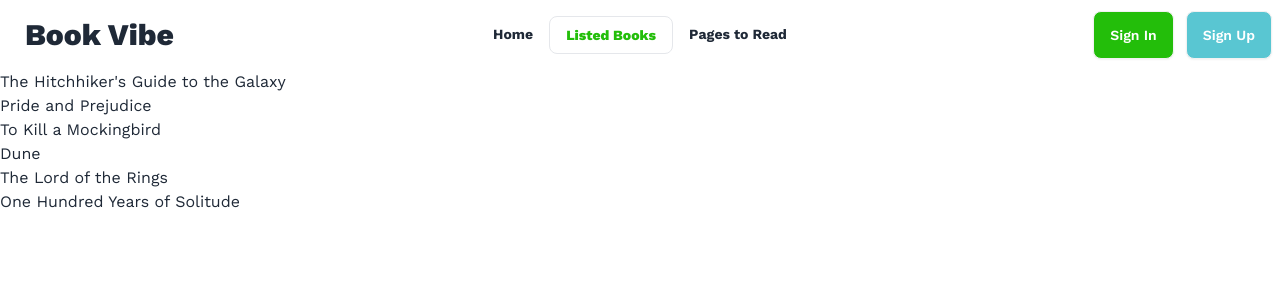
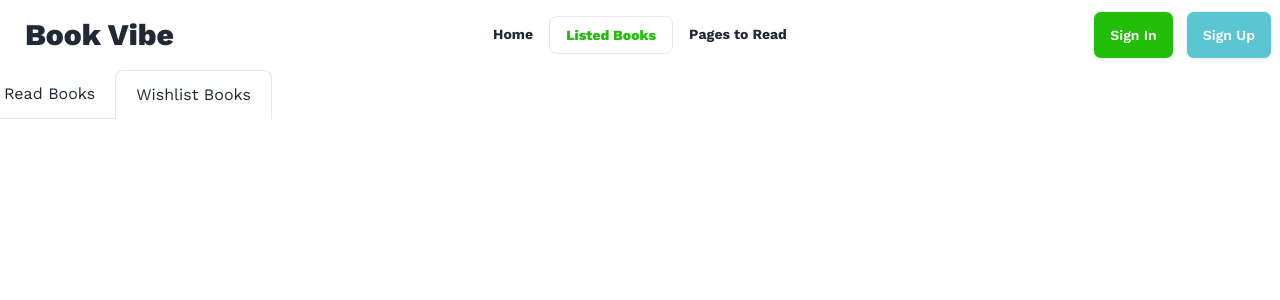
Before and after one commit to AdnaNation/book-vibe-a8, a React (Vite) app: page /listed in a window 1280 px wide. Shown: the top 300 px of the page. Built offline with nearby package versions, Linux system fonts and the light colour scheme.

Commit message:
tab added on listed book page

```diff
--- a/src/components/Banner/Banner.jsx
+++ b/src/components/Banner/Banner.jsx
@@ -8,7 +8,10 @@ const Banner = () => {
   return (
     <div className="hero min-h-96 bg-base-200 md:p-16 rounded-lg mt-5">
       <div className="hero-content flex-col lg:flex-row-reverse">
-        <img className="h-60 md:h-80" src="src/assets/banner-book.png" />
+        <img
+          className="h-60 md:h-80"
+          src={"https://i.ibb.co/gF6CJQK/banner-book.png"}
+        />
         <div className="max-w-lg text-center md:text-left space-y-5">
           <h1 className="text-3xl md:text-5xl font-bold">
             Books to freshen up your bookshelf
--- a/src/components/BookDetails/BookDetails.jsx
+++ b/src/components/BookDetails/BookDetails.jsx
@@ -1,25 +1,17 @@
-import { useState } from "react";
-import { useLoaderData, useParams } from "react-router-dom";
-import { ToastContainer, toast } from "react-toastify";
+import { Link, useLoaderData, useParams } from "react-router-dom";
+import { ToastContainer } from "react-toastify";
 import "react-toastify/dist/ReactToastify.css";
 import { saveReadBook } from "../../utility/localstorage";
 
 const BookDetails = () => {
   const books = useLoaderData();
   const { bookId } = useParams();
-  const [btnClick, setBtnClick] = useState(0);
 
   const idInt = parseInt(bookId);
   const book = books.find((book) => book.bookId === idInt);
 
   const handleRead = () => {
     saveReadBook(idInt);
-    setBtnClick(1);
-    if (btnClick > 0) {
-      toast("The book is already listed");
-    } else {
-      toast("You have read the book");
-    }
   };
 
   return (
@@ -92,7 +84,14 @@ const BookDetails = () => {
             >
               Read
             </button>
-            <button className="btn bg-[#50B1C9] text-white">Wishlist</button>
+            <button className="btn bg-[#50B1C9] text-white mr-4">
+              Wishlist
+            </button>
+            <Link to="/">
+              <button className="btn border-[#1313134D]">
+                Go Back to Home
+              </button>
+            </Link>
           </div>
         </div>
       </div>
--- a/src/components/ListedBooks/ListedBooks.jsx
+++ b/src/components/ListedBooks/ListedBooks.jsx
@@ -1,11 +1,11 @@
 import { useEffect, useState } from "react";
-import { useLoaderData } from "react-router-dom";
+import { Link, useLoaderData } from "react-router-dom";
 import { getStoredReadBook } from "../../utility/localstorage";
-
 const ListedBooks = () => {
   const books = useLoaderData();
   const [readBooks, setReadBooks] = useState([]);
   const [displayBooks, setDisplayBooks] = useState([]);
+  const [tabIndex, setTabIndex] = useState(0);
 
   useEffect(() => {
     const storedBookIds = getStoredReadBook();
@@ -13,7 +13,7 @@ const ListedBooks = () => {
       const booksListed = [];
       for (const id of storedBookIds) {
         const book = books.find((book) => book.bookId === id);
-        console.log(book);
+        // console.log(book);
         if (book) {
           booksListed.push(book);
         }
@@ -24,8 +24,57 @@ const ListedBooks = () => {
   }, [books]);
   return (
     <div>
-      {books.map((book) => (
-        <h2 key={book.bookId}>{book.bookName}</h2>
+      {/* Tabs */}
+      <div className="flex items-center -mx-4 overflow-x-auto overflow-y-hidden justify-center md:justify-start flex-nowrap dark:bg-gray-100 dark:text-gray-800">
+        <Link
+          to=""
+          onClick={() => setTabIndex(0)}
+          className="flex items-center flex-shrink-0 px-5 py-3 space-x-2 border-b dark:border-gray-600 dark:text-gray-600"
+        >
+          <span>Read Books</span>
+        </Link>
+        <Link
+          to={`wishlist`}
+          onClick={() => setTabIndex(1)}
+          className="flex items-center flex-shrink-0 px-5 py-3 space-x-2 border border-b-0 rounded-t-lg dark:border-gray-600 dark:text-gray-900"
+        >
+          <span>Wishlist Books</span>
+        </Link>
+      </div>
+
+      {displayBooks.map((book) => (
+        <div key={book.bookId} className="hero  bg-base-200 mt-2">
+          <div className="hero-content flex-col lg:flex-row gap-12 md:w-[700px]">
+            <img className="h-[200px] w-[150px]" src={book.image} />
+            <div className="flex-grow">
+              <h1 className="text-3xl font-bold">{book.bookName}</h1>
+              <p className=" text-[#131313CC] font-semibold">
+                By: {book.author}
+              </p>
+
+              <p className="text-2xl text-[#131313CC] font-semibold">
+                {book.category}
+              </p>
+
+              <p>
+                <span className="text-black font-bold">Tag </span>
+                {book.tags.map((tag) => (
+                  <a
+                    className="text-[#23BE0A] bg-[#23BE0A0D] p-1 rounded-md mr-3"
+                    key={tag.idx}
+                  >
+                    #{tag}
+                  </a>
+                ))}
+              </p>
+              <hr />
+
+              <div className="flex justify-center md:justify-start">
+                <button className="btn border-[#1313134D] mr-4">Read</button>
+              </div>
+            </div>
+          </div>
+        </div>
       ))}
     </div>
   );
--- a/src/utility/localstorage.js
+++ b/src/utility/localstorage.js
@@ -1,3 +1,5 @@
+import { toast } from "react-toastify";
+
 const getStoredReadBook = () =>{
     const storedReadBook = localStorage.getItem('read-book');
     if(storedReadBook){
@@ -12,7 +14,12 @@ const saveReadBook = id =>{
     if(!exists){
         storedReadBooks.push(id);
         localStorage.setItem('read-book',JSON.stringify(storedReadBooks))
+        toast("You have successfully added the book")
     }
+    else{
+        toast("The book already exists in the list")
+    }
+
 }
 
 export { getStoredReadBook, saveReadBook };
```
Also changed, not shown: 1 other file (tests, documents, lock files or other folders).
